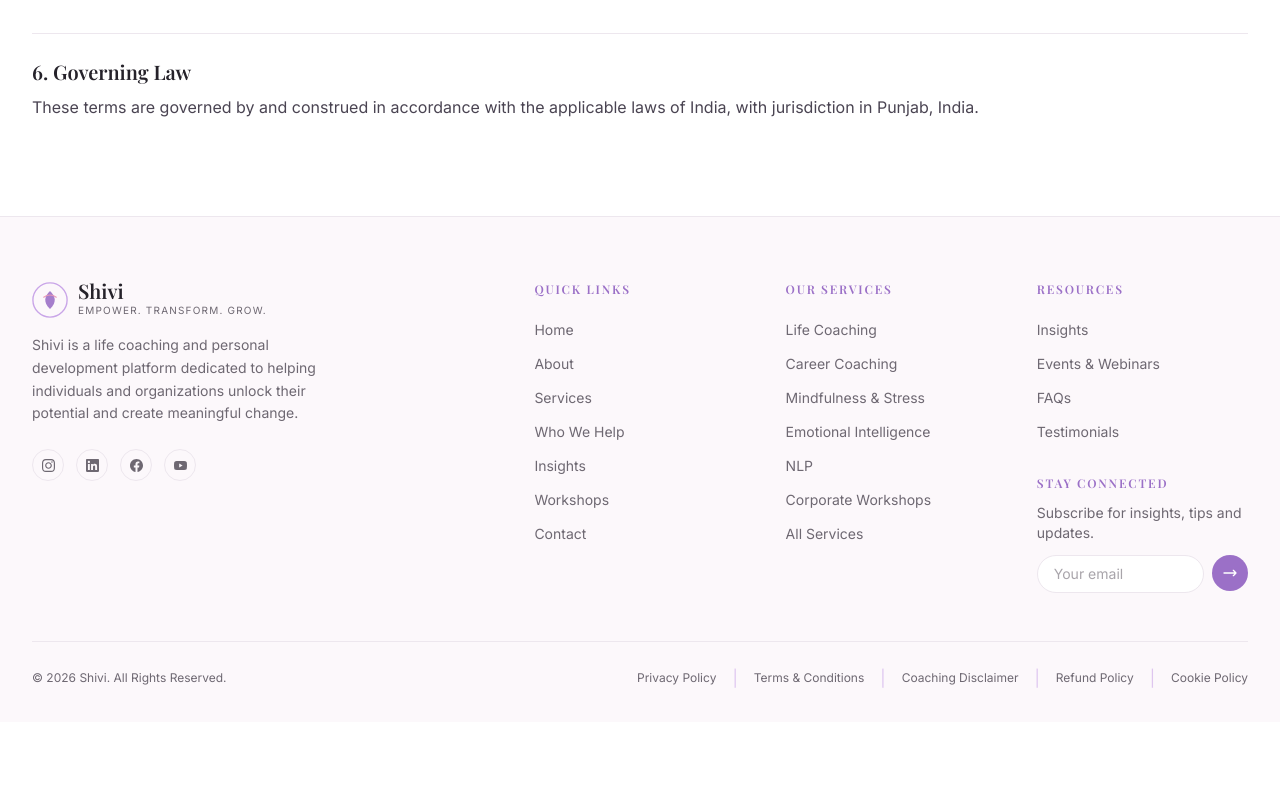
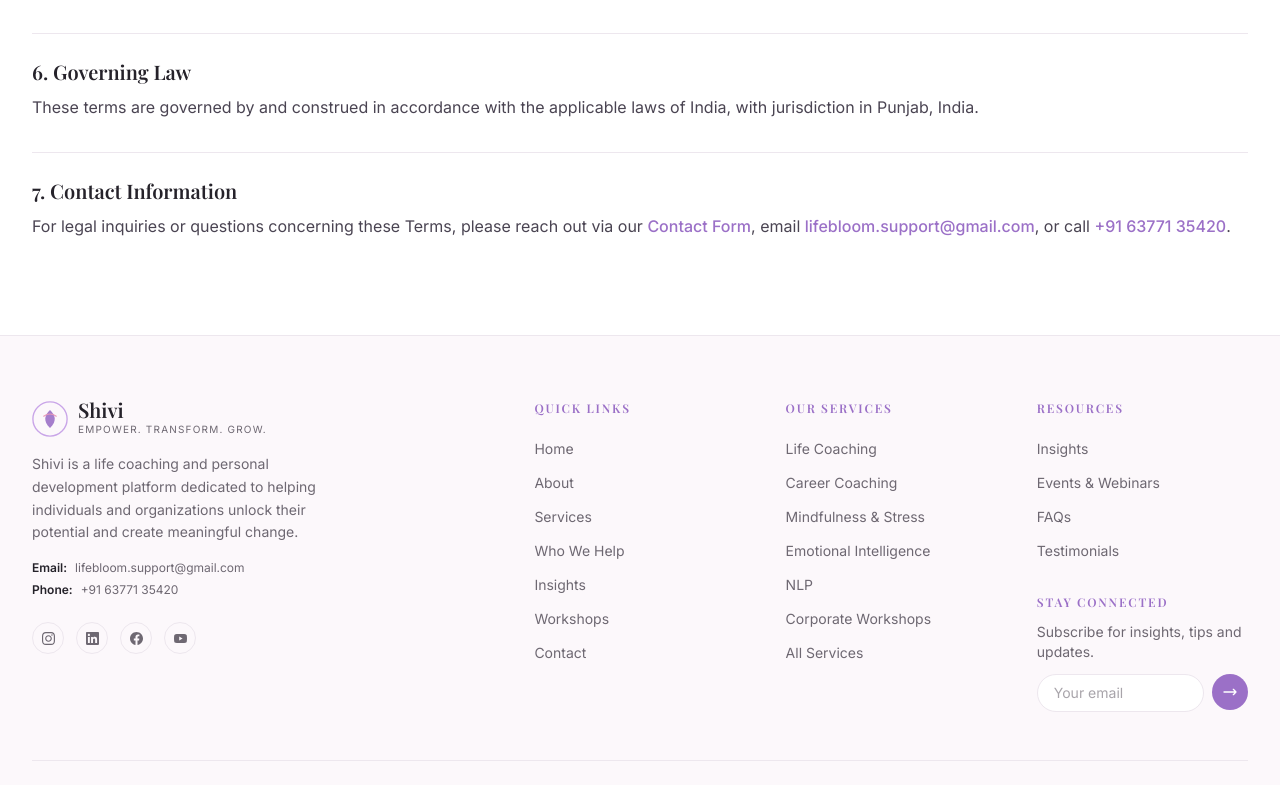
Before and after one commit to DreamtoProgram/LifeBloom, a Next.js app: page /terms in a window 1280 px wide. Shown: the part 1116-1901 px from the top of the page. Before the commit the page ends 1838 px from the top, so only its background shows below. Built offline with nearby package versions, Linux system fonts and the light colour scheme; no server answers; a web font is replaced by a local one.

Commit message:
chore(contact): configure official email and phone number across contact page, footer, legal pages, and schema

```diff
--- a/app/coaching-disclaimer/page.tsx
+++ b/app/coaching-disclaimer/page.tsx
@@ -71,7 +71,7 @@ export default function CoachingDisclaimerPage() {
 
           <section className="pt-6 border-t border-[#EDE7EE]">
             <p className="text-sm text-[#6E6872]">
-              Have questions about whether coaching is the right fit for your situation? We encourage you to reach out via our <a href="/contact" className="text-[#9B70C7] hover:underline font-medium">Contact Form</a> for an exploratory conversation.
+              Have questions about whether coaching is the right fit for your situation? We encourage you to reach out via our <a href="/contact" className="text-[#9B70C7] hover:underline font-medium">Contact Form</a>, email <a href="mailto:lifebloom.support@gmail.com" className="text-[#9B70C7] hover:underline font-medium">lifebloom.support@gmail.com</a>, or call <a href="tel:+916377135420" className="text-[#9B70C7] hover:underline font-medium">+91 63771 35420</a> for an exploratory conversation.
             </p>
           </section>
         </div>
--- a/app/contact/page.tsx
+++ b/app/contact/page.tsx
@@ -41,6 +41,9 @@ export default function ContactPage() {
     mainEntity: {
       '@type': 'ProfessionalService',
       name: 'Shivi',
+      url: SITE_URL,
+      email: 'lifebloom.support@gmail.com',
+      telephone: '+91 63771 35420',
       address: {
         '@type': 'PostalAddress',
         addressLocality: 'Phagwara',
@@ -124,8 +127,8 @@ export default function ContactPage() {
                   </div>
                   <div>
                     <p className="font-sans text-xs font-semibold text-[#6E6872] uppercase tracking-wider mb-1">Email</p>
-                    <a href="mailto:[CLIENT EMAIL]" className="font-sans text-base text-[#25222A] hover:text-[#9B70C7] transition-colors">
-                      [CLIENT EMAIL]
+                    <a href="mailto:lifebloom.support@gmail.com" className="font-sans text-base text-[#25222A] hover:text-[#9B70C7] transition-colors">
+                      lifebloom.support@gmail.com
                     </a>
                   </div>
                 </div>
@@ -138,8 +141,8 @@ export default function ContactPage() {
                   </div>
                   <div>
                     <p className="font-sans text-xs font-semibold text-[#6E6872] uppercase tracking-wider mb-1">Phone</p>
-                    <a href="tel:[CLIENT PHONE]" className="font-sans text-base text-[#25222A] hover:text-[#9B70C7] transition-colors">
-                      [CLIENT PHONE]
+                    <a href="tel:+916377135420" className="font-sans text-base text-[#25222A] hover:text-[#9B70C7] transition-colors">
+                      +91 63771 35420
                     </a>
                   </div>
                 </div>
--- a/app/cookie-policy/page.tsx
+++ b/app/cookie-policy/page.tsx
@@ -61,7 +61,7 @@ export default function CookiePolicyPage() {
 
           <section className="pt-6 border-t border-[#EDE7EE]">
             <p className="text-sm text-[#6E6872]">
-              For any questions regarding our use of cookies or digital privacy, please feel free to reach out via our <a href="/contact" className="text-[#9B70C7] hover:underline font-medium">Contact Page</a>.
+              For any questions regarding our use of cookies or digital privacy, please feel free to reach out via our <a href="/contact" className="text-[#9B70C7] hover:underline font-medium">Contact Page</a> or write to us at <a href="mailto:lifebloom.support@gmail.com" className="text-[#9B70C7] hover:underline font-medium">lifebloom.support@gmail.com</a>.
             </p>
           </section>
         </div>
--- a/app/privacy-policy/page.tsx
+++ b/app/privacy-policy/page.tsx
@@ -88,7 +88,7 @@ export default function PrivacyPolicyPage() {
           <section className="pt-6 border-t border-[#EDE7EE]">
             <h2 className="font-serif text-xl font-semibold text-[#25222A] mb-2">7. Contact Information</h2>
             <p>
-              For privacy-related inquiries, please reach out through our <a href="/contact" className="text-[#9B70C7] hover:underline font-medium">Contact Page</a> or write to our office in Phagwara, Punjab, India.
+              For privacy-related inquiries, please reach out through our <a href="/contact" className="text-[#9B70C7] hover:underline font-medium">Contact Page</a>, email us directly at <a href="mailto:lifebloom.support@gmail.com" className="text-[#9B70C7] hover:underline font-medium">lifebloom.support@gmail.com</a>, or call <a href="tel:+916377135420" className="text-[#9B70C7] hover:underline font-medium">+91 63771 35420</a>.
             </p>
           </section>
         </div>
--- a/app/refund-policy/page.tsx
+++ b/app/refund-policy/page.tsx
@@ -60,7 +60,7 @@ export default function RefundPolicyPage() {
           <section>
             <h2 className="font-serif text-2xl font-semibold text-[#25222A] mb-3">3. How to Request Assistance</h2>
             <p>
-              To request a cancellation, rescheduling, or refund inquiry, please reach out directly through our <a href="/contact" className="text-[#9B70C7] hover:underline font-medium">Contact Form</a>. We review all requests promptly, respectfully, and fairly.
+              To request a cancellation, rescheduling, or refund inquiry, please reach out directly through our <a href="/contact" className="text-[#9B70C7] hover:underline font-medium">Contact Form</a>, email our support team at <a href="mailto:lifebloom.support@gmail.com" className="text-[#9B70C7] hover:underline font-medium">lifebloom.support@gmail.com</a>, or call us at <a href="tel:+916377135420" className="text-[#9B70C7] hover:underline font-medium">+91 63771 35420</a>. We review all requests promptly, respectfully, and fairly.
             </p>
           </section>
         </div>
--- a/app/terms/page.tsx
+++ b/app/terms/page.tsx
@@ -82,6 +82,13 @@ export default function TermsPage() {
               These terms are governed by and construed in accordance with the applicable laws of India, with jurisdiction in Punjab, India.
             </p>
           </section>
+
+          <section className="pt-6 border-t border-[#EDE7EE]">
+            <h2 className="font-serif text-xl font-semibold text-[#25222A] mb-2">7. Contact Information</h2>
+            <p>
+              For legal inquiries or questions concerning these Terms, please reach out via our <a href="/contact" className="text-[#9B70C7] hover:underline font-medium">Contact Form</a>, email <a href="mailto:lifebloom.support@gmail.com" className="text-[#9B70C7] hover:underline font-medium">lifebloom.support@gmail.com</a>, or call <a href="tel:+916377135420" className="text-[#9B70C7] hover:underline font-medium">+91 63771 35420</a>.
+            </p>
+          </section>
         </div>
       </Container>
     </div>
--- a/components/layout/Footer.tsx
+++ b/components/layout/Footer.tsx
@@ -61,9 +61,24 @@ export function Footer() {
                 </div>
               </div>
             </Link>
-            <p className="font-sans text-sm text-[#6E6872] leading-relaxed mb-6 max-w-xs">
+            <p className="font-sans text-sm text-[#6E6872] leading-relaxed mb-4 max-w-xs">
               Shivi is a life coaching and personal development platform dedicated to helping individuals and organizations unlock their potential and create meaningful change.
             </p>
+            {/* Contact details */}
+            <div className="space-y-1.5 mb-6 text-xs font-sans text-[#6E6872]">
+              <p className="flex items-center gap-2">
+                <span className="font-semibold text-[#25222A]">Email:</span>
+                <a href="mailto:lifebloom.support@gmail.com" className="hover:text-[#9B70C7] transition-colors">
+                  lifebloom.support@gmail.com
+                </a>
+              </p>
+              <p className="flex items-center gap-2">
+                <span className="font-semibold text-[#25222A]">Phone:</span>
+                <a href="tel:+916377135420" className="hover:text-[#9B70C7] transition-colors">
+                  +91 63771 35420
+                </a>
+              </p>
+            </div>
             {/* Social icons */}
             <div className="flex items-center gap-3">
               <a
--- a/lib/seo/schema.ts
+++ b/lib/seo/schema.ts
@@ -41,6 +41,8 @@ export function getOrganizationSchema() {
           caption: 'Shivi Logo',
         },
         image: `${SITE_URL}/founder.jpg`,
+        email: 'lifebloom.support@gmail.com',
+        telephone: '+91 63771 35420',
         description:
           'Shivi offers personalized life coaching, career coaching, NLP transformation, mindfulness, emotional intelligence, and leadership workshops founded by Dr. Shivani Koccher Dhand.',
         address: {
@@ -82,6 +84,8 @@ export function getOrganizationSchema() {
           '@id': `${SITE_URL}/#organization`,
         },
         image: `${SITE_URL}/founder.jpg`,
+        email: 'lifebloom.support@gmail.com',
+        telephone: '+91 63771 35420',
         description:
           'Dr. Shivani Koccher Dhand is a Life Coach, certified NLP Practitioner, HR & Human Capital Expert, and Educator with over 15 years of experience helping individuals and organizations unlock human potential.',
         address: {
```
